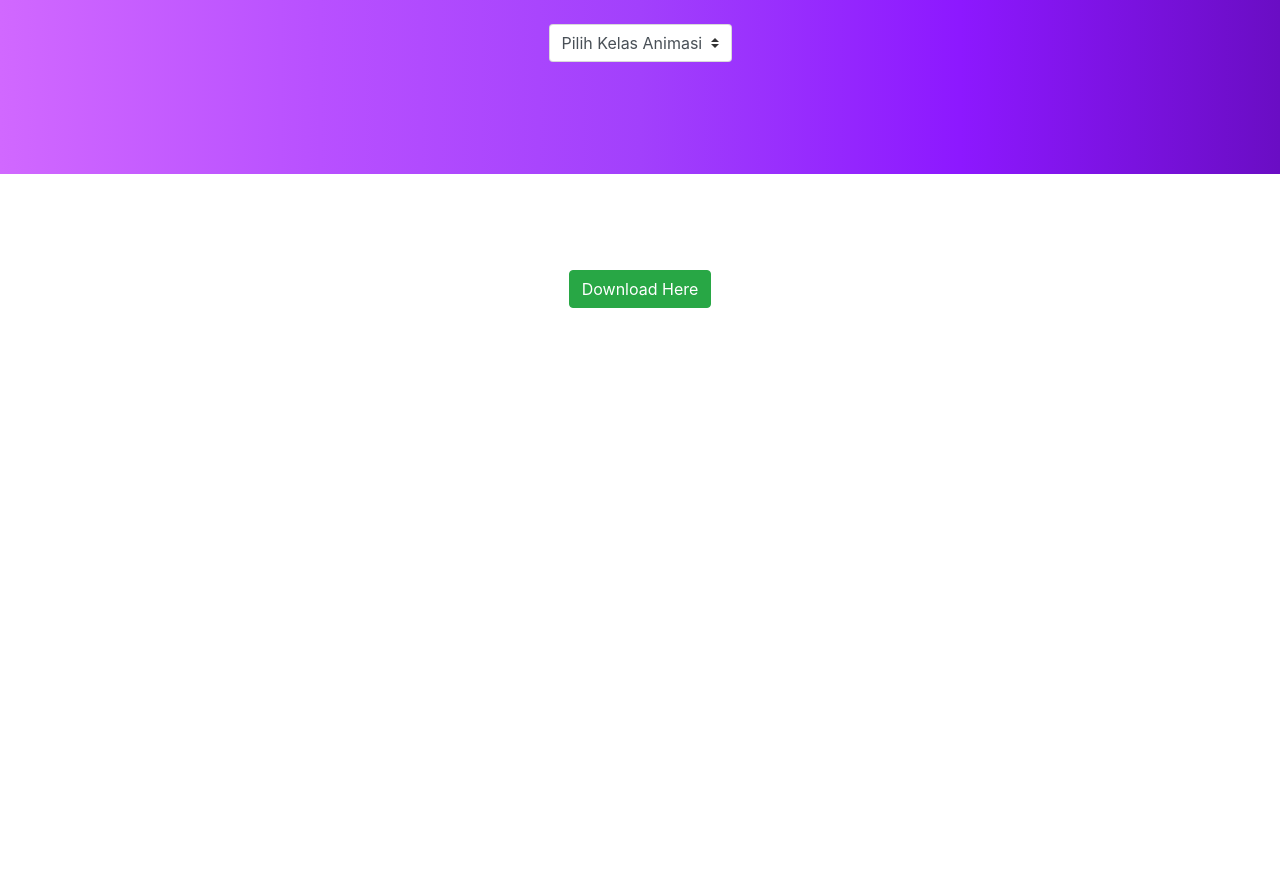
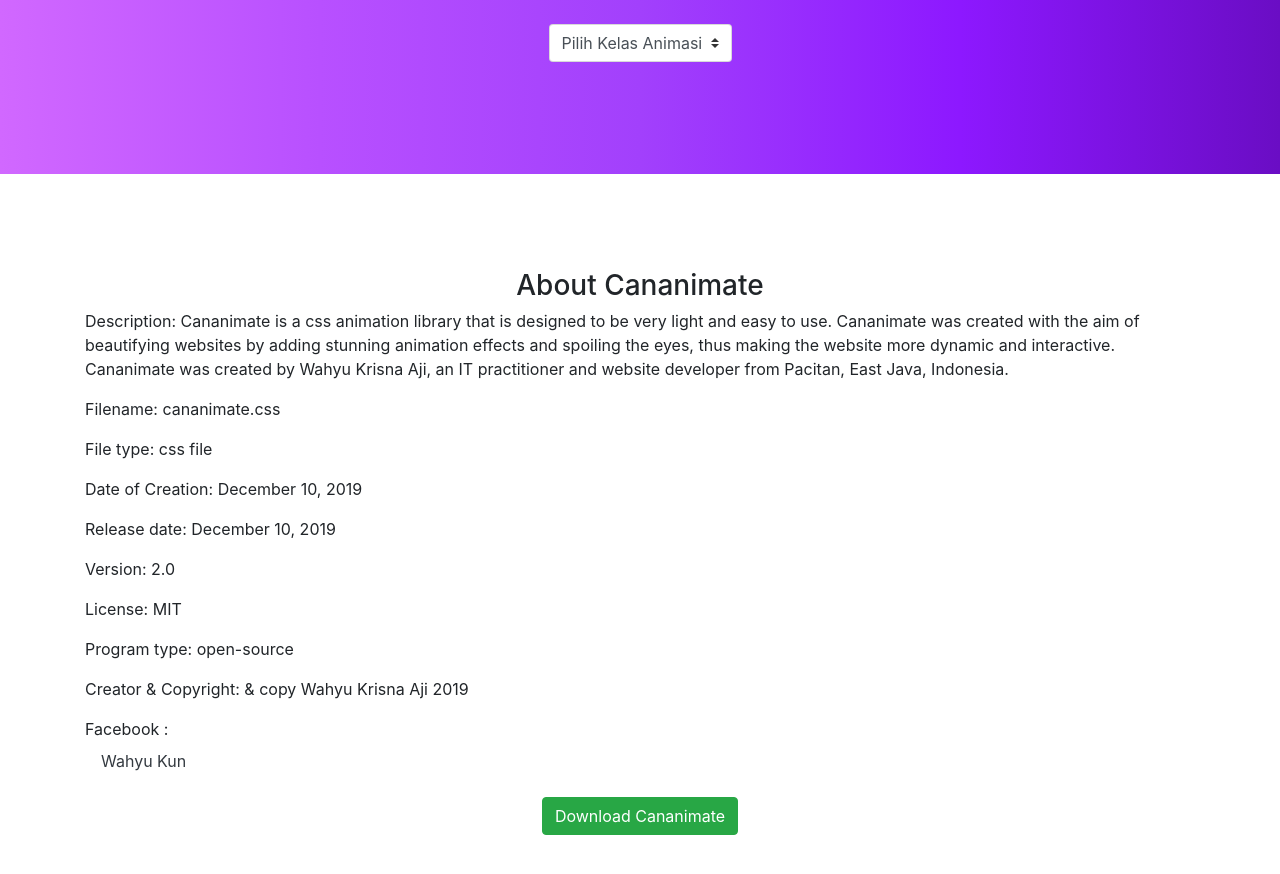
Before and after one commit to sinarmedcon/aliftech.github.io, a plain HTML site: page index.html in a window 1280 px wide. Shown: the part 132-1006 px from the top of the page. Before the commit the page ends 800 px from the top, so only its background shows below. Drawn offline with Linux system fonts and the light colour scheme.

Commit message:
Update index.html

```diff
--- a/index.html
+++ b/index.html
@@ -57,9 +57,33 @@
 
     <div class="jumbotron jumbotron-fluid bg-white">
 
-      <div class="text-center">
-        <a href="https://github.com/aliftech/aliftech.github.io/tree/master"><button class="btn btn-success">Download Here</button></a>
-      </div>
+        <div class="container">
+
+            <div class="text-center">
+
+                <h3>About Cananimate</h3>
+
+            </div>
+
+            <div class="text-left">
+                <p>Description: Cananimate is a css animation library that is designed to be very light and easy to use. Cananimate was created with the aim of beautifying websites by adding stunning animation effects and spoiling the eyes, thus making the website more dynamic and interactive. Cananimate was created by Wahyu Krisna Aji, an IT practitioner and website developer from Pacitan, East Java, Indonesia.</p>
+                <p>Filename: cananimate.css</p>
+                <p>File type: css file</p>
+                <p>Date of Creation: December 10, 2019</p>
+                <p>Release date: December 10, 2019</p>
+                <p>Version: 2.0</p>
+                <p>License: MIT</p>
+                <p>Program type: open-source</p>
+                <p>Creator & Copyright: & copy Wahyu Krisna Aji 2019</p>
+                <p>Facebook : <a href="https://web.facebook.com/wahyu.k.aji.96" class="text-dark nav-link">Wahyu Kun</a></p>
+
+            </div>
+
+            <div class="text-center">
+                <a href="https://github.com/aliftech/aliftech.github.io"><button class="btn btn-success">Download Cananimate</button></a>
+            </div>
+
+        </div>
 
     </div>
 
```
